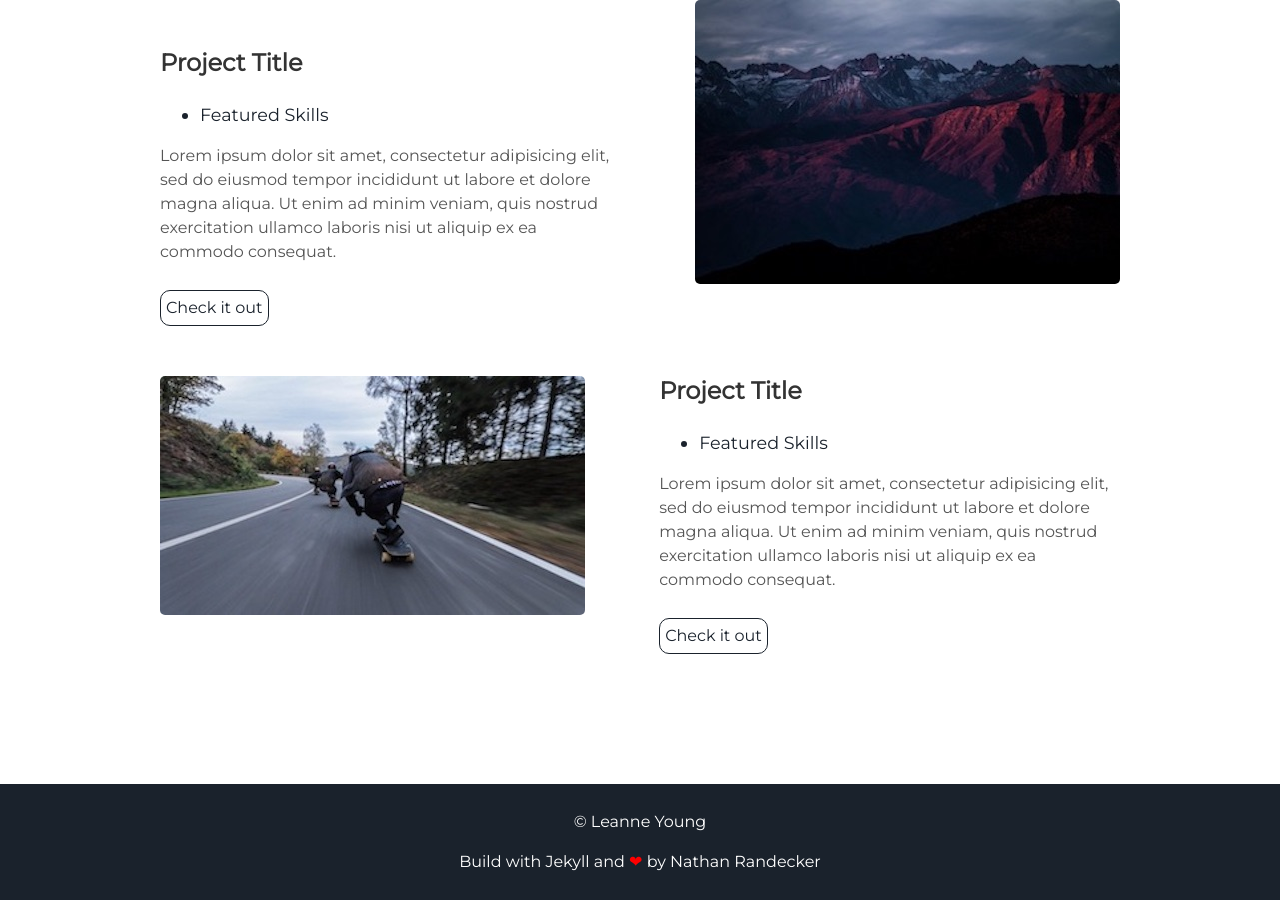
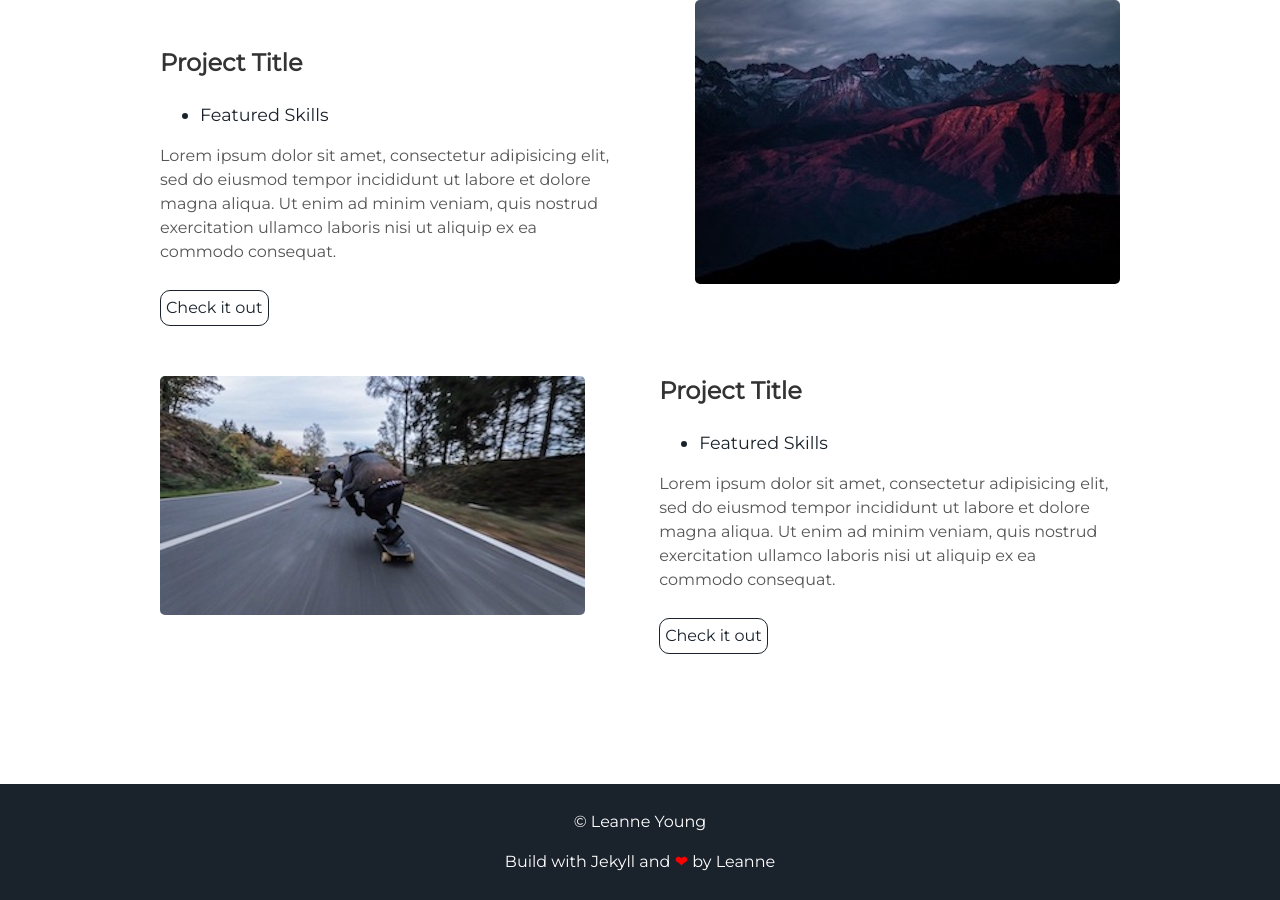
Before and after one commit to leanne-young/leanne-young.github.io, a Jekyll site: the page built from index.md, in a window 1280 px wide and 900 px high, scrolled down 1675 px. Built offline with Jekyll 4.4.1, drawn with Linux system fonts in a browser that asks for light colours; our own code applies the rules of GitHub Pages for plain Markdown files.

Commit message:
Update footer.html

```diff
--- a/_includes/footer.html
+++ b/_includes/footer.html
@@ -1,6 +1,6 @@
 <footer class="footer">
     <p>&copy; {{site.username}}</p>
-    <p>Build with Jekyll and <span class="love">❤</span> by <a href="https://github.com/nrandecker">Nathan Randecker</a></p>
+    <p>Build with Jekyll and <span class="love">❤</span> by Leanne </p>
 </footer>
 <script src="//cdn.jsdelivr.net/particles.js/2.0.0/particles.min.js"></script>
 <script src="{{ "/assets/js/sweet-scroll.min.js" | prepend: site.baseurl }}"></script>
```
